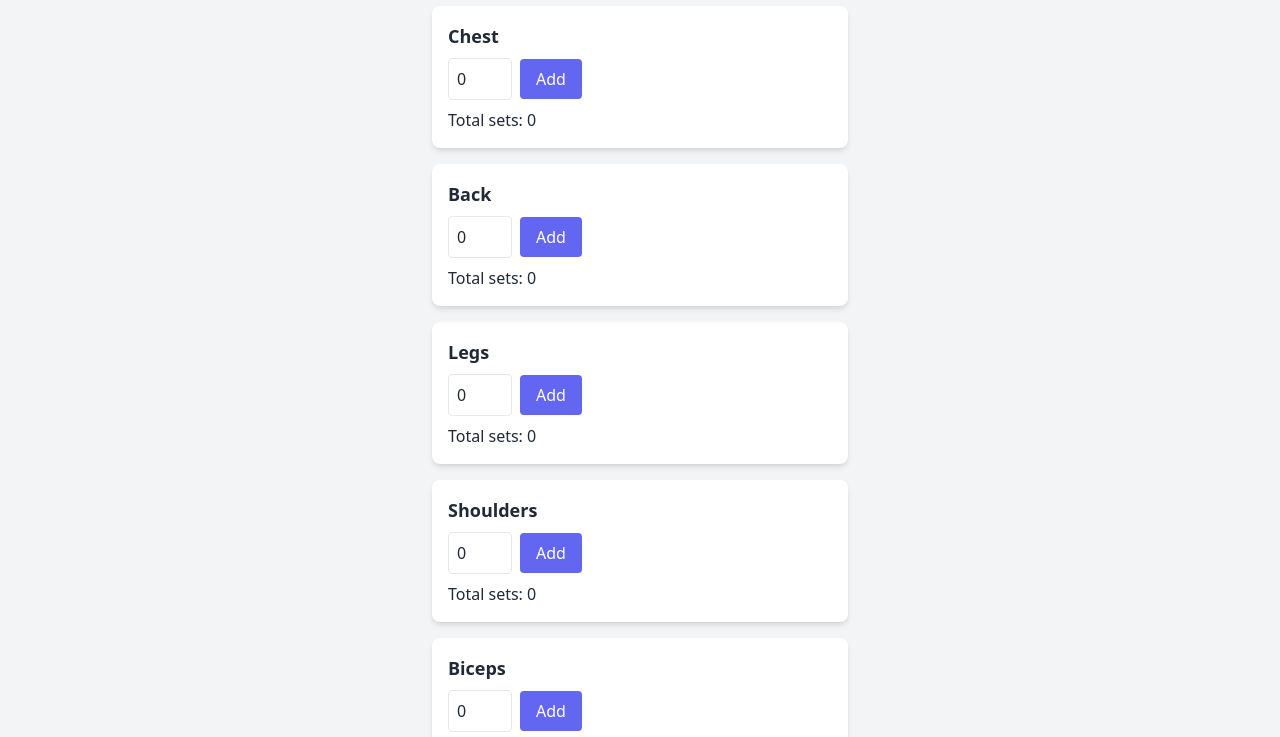
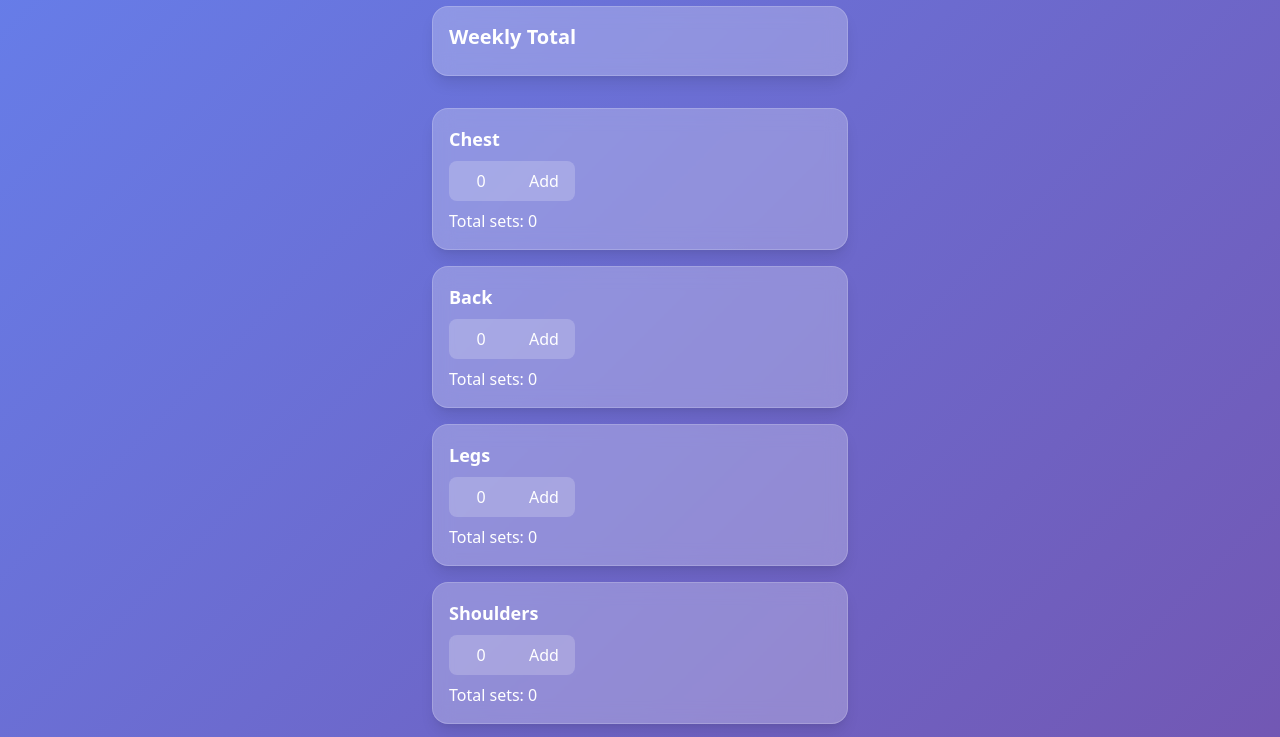
Before and after one commit to Walnutleaf/GymSets, a plain HTML site: page index.html in a window 1280 px wide. Shown: the part 86-823 px from the top of the page. Drawn offline with nearby package versions, Linux system fonts and the light colour scheme; a script that the page names is missing.

Commit message:
Update index.html

```diff
--- a/index.html
+++ b/index.html
@@ -18,35 +18,48 @@
             -webkit-touch-callout: none;
             -webkit-user-select: none;
             user-select: none;
+            background: linear-gradient(135deg, #667eea 0%, #764ba2 100%);
+        }
+        .glass {
+            background: rgba(255, 255, 255, 0.25);
+            backdrop-filter: blur(10px);
+            border: 1px solid rgba(255, 255, 255, 0.18);
         }
         .muscle-group {
-            transition: transform 0.3s ease, box-shadow 0.3s ease;
+            transition: all 0.3s ease;
         }
         .muscle-group:active {
             transform: scale(0.98);
-            box-shadow: 0 2px 5px rgba(0,0,0,0.1);
         }
         .slide-enter {
-            transform: translateX(100%);
+            transform: translateY(20px);
             opacity: 0;
         }
         .slide-enter-active {
-            transform: translateX(0);
+            transform: translateY(0);
             opacity: 1;
             transition: all 0.3s ease-out;
         }
+        input[type="number"] {
+            -moz-appearance: textfield;
+        }
+        input::-webkit-outer-spin-button,
+        input::-webkit-inner-spin-button {
+            -webkit-appearance: none;
+            margin: 0;
+        }
     </style>
 </head>
-<body class="bg-gray-100 text-gray-800 font-sans">
+<body class="text-white font-sans min-h-screen">
     <div class="container mx-auto px-4 py-8 max-w-md">
-        <h1 class="text-3xl font-bold mb-6 text-center text-indigo-600">Workout Set Tracker</h1>
+        <h1 class="text-3xl font-bold mb-6 text-center">Workout Set Tracker</h1>
+
+        <div id="weeklyTotal" class="mb-8 p-4 glass rounded-2xl shadow-lg">
+            <h2 class="text-xl font-semibold mb-2">Weekly Total</h2>
+            <p id="totalSets" class="text-4xl font-bold"></p>
+        </div>
 
         <div id="muscleGroups" class="space-y-4 mb-8"></div>
-
-        <div id="weeklyTotal" class="mt-8 p-4 bg-indigo-100 rounded-lg shadow-md">
-            <h2 class="text-xl font-semibold mb-2 text-indigo-800">Weekly Total</h2>
-            <p id="totalSets" class="text-2xl font-bold text-indigo-600"></p>
-        </div>
     </div>
 
     <script>
@@ -65,12 +78,12 @@
 
         function createMuscleGroupElement(muscle) {
             const div = document.createElement('div');
-            div.className = 'muscle-group bg-white p-4 rounded-lg shadow-md slide-enter';
+            div.className = 'muscle-group glass p-4 rounded-2xl shadow-lg slide-enter';
             div.innerHTML = `
                 <h3 class="text-lg font-semibold mb-2">${muscle}</h3>
                 <div class="flex items-center">
-                    <input type="number" id="${muscle}-sets" min="0" value="0" class="w-16 p-2 border rounded mr-2">
-                    <button data-muscle="${muscle}" class="bg-indigo-500 text-white px-4 py-2 rounded hover:bg-indigo-600 transition duration-300">Add</button>
+                    <input type="number" id="${muscle}-sets" min="0" value="0" class="w-16 p-2 bg-white bg-opacity-20 rounded-l-lg text-center text-white placeholder-white::placeholder focus:outline-none focus:ring-2 focus:ring-white">
+                    <button data-muscle="${muscle}" class="bg-white bg-opacity-20 text-white px-4 py-2 rounded-r-lg hover:bg-opacity-30 transition duration-300 focus:outline-none focus:ring-2 focus:ring-white">Add</button>
                 </div>
                 <p class="mt-2">Total sets: <span id="${muscle}-total">0</span></p>
             `;
@@ -100,10 +113,10 @@
         }
 
         const muscleGroupsContainer = document.getElementById('muscleGroups');
-        muscleGroups.forEach(muscle => {
+        muscleGroups.forEach((muscle, index) => {
             const element = createMuscleGroupElement(muscle);
             muscleGroupsContainer.appendChild(element);
-            setTimeout(() => element.classList.remove('slide-enter'), 10);
+            setTimeout(() => element.classList.remove('slide-enter'), 50 * index);
         });
 
         muscleGroupsContainer.addEventListener('click', (e) => {
```
